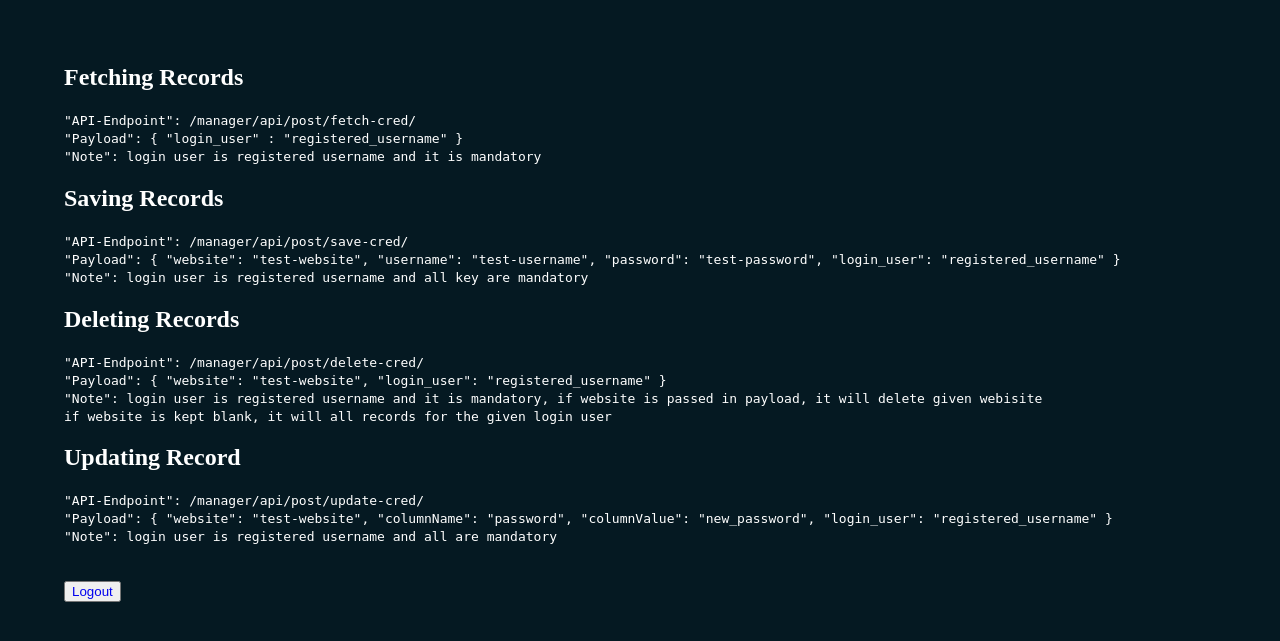
After one commit to dpakverma789/django-project-PasswordManager, a Django app: page /manager/api/ in a window 1280 px wide. The commit adds this page. Shown: the top 641 px of the page. Run offline with Django 3.2, Linux system fonts and the light colour scheme; some libraries are stand-ins or nearby versions.

Commit message:
minor fix

```diff
--- a/passwordManager/api.py
+++ b/passwordManager/api.py
@@ -55,7 +55,6 @@ def delete_credentials(request):
 def update_credentials(request):
     response = queryset = False
     message = 'Invalid Data'
-    cred_to_update = None
     login_user = request.data.get('login_user')
     website = request.data.get('website')
     column_name = request.data.get('columnName')
--- a/passwordManager/static/css/password_manager.css
+++ b/passwordManager/static/css/password_manager.css
@@ -288,6 +288,10 @@ input[type='submit']:hover
     transition: 1s width;
 }
 
+.api-doc{
+    color: #fff;
+}
+
 @media screen and (max-width: 500px)
 {
 
--- a/passwordManager/templates/404.html
+++ b/passwordManager/templates/404.html
@@ -12,7 +12,7 @@
             <p>Might be Someone has stolen our page.</p>
         </article>
         <button>
-            <a href="/" style="text-decoration:none">Back to Home</a>
+            <a href="/" style="text-decoration:none">Logout</a>
         </button>
     </section>
 {% endblock %}
--- /dev/null
+++ b/passwordManager/templates/api.html
@@ -0,0 +1,45 @@
+{% extends 'password_manager_base.html' %}
+{% load static %}
+{% block title %}
+<title>API Documentation</title>
+{% endblock %}
+
+{% block content %}
+<section>
+    <article class="api-doc">
+        <h2>Fetching Records</h2>
+        <code>
+            "API-Endpoint": /manager/api/post/fetch-cred/ <br/>
+            "Payload": { "login_user" : "registered_username" } <br/>
+            "Note": login user is registered username and it is mandatory <br/>
+        </code>
+        <h2>Saving Records</h2>
+        <code>
+            "API-Endpoint": /manager/api/post/save-cred/ <br/>
+            "Payload": { "website": "test-website", "username": "test-username", "password": "test-password",
+            "login_user": "registered_username" } <br/>
+            "Note": login user is registered username and all key are mandatory <br/>
+        </code>
+        <h2>Deleting Records</h2>
+        <code>
+            "API-Endpoint": /manager/api/post/delete-cred/ <br/>
+            "Payload": { "website": "test-website", "login_user": "registered_username" } <br/>
+            "Note": login user is registered username and it is mandatory, if website is passed in payload, it will
+            delete given webisite<br/>
+            if website is kept blank, it will all records for the given login user<br/>
+        </code>
+        <h2>Updating Record</h2>
+        <code>
+            "API-Endpoint": /manager/api/post/update-cred/ <br/>
+            "Payload": { "website": "test-website", "columnName": "password",
+            "columnValue": "new_password", "login_user": "registered_username" } <br/>
+            "Note": login user is registered username and all are mandatory <br/>
+        </code>
+    </article>
+    <br/>
+    <br/>
+    <button>
+        <a href="/" style="text-decoration:none">Logout</a>
+    </button>
+</section>
+{% endblock %}
--- a/passwordManager/urls.py
+++ b/passwordManager/urls.py
@@ -13,6 +13,7 @@ urlpatterns = [
     path('import/', views.file_import, name='import-page'),
     path('dashboard/', views.dashboard, name='dashboard'),
     # path('api/get/<login_user>/', api.fetch_credentials, name='fetch-data'),
+    path('api/', views.api, name='api-home'),
     path('api/post/fetch-cred/', api.fetch_credentials, name='fetch-data'),
     path('api/post/save-cred/', api.post_credentials, name='post-data'),
     path('api/post/delete-cred/', api.delete_credentials, name='delete-data'),
--- a/passwordManager/views.py
+++ b/passwordManager/views.py
@@ -31,6 +31,10 @@ def home(request):
         return render(request, 'password_manager.html', {'data': data})
     else:
         return redirect('signin-page')
+
+
+def api(request):
+    return render(request, 'api.html')
 
 
 def recovery(request, website=None):
```
